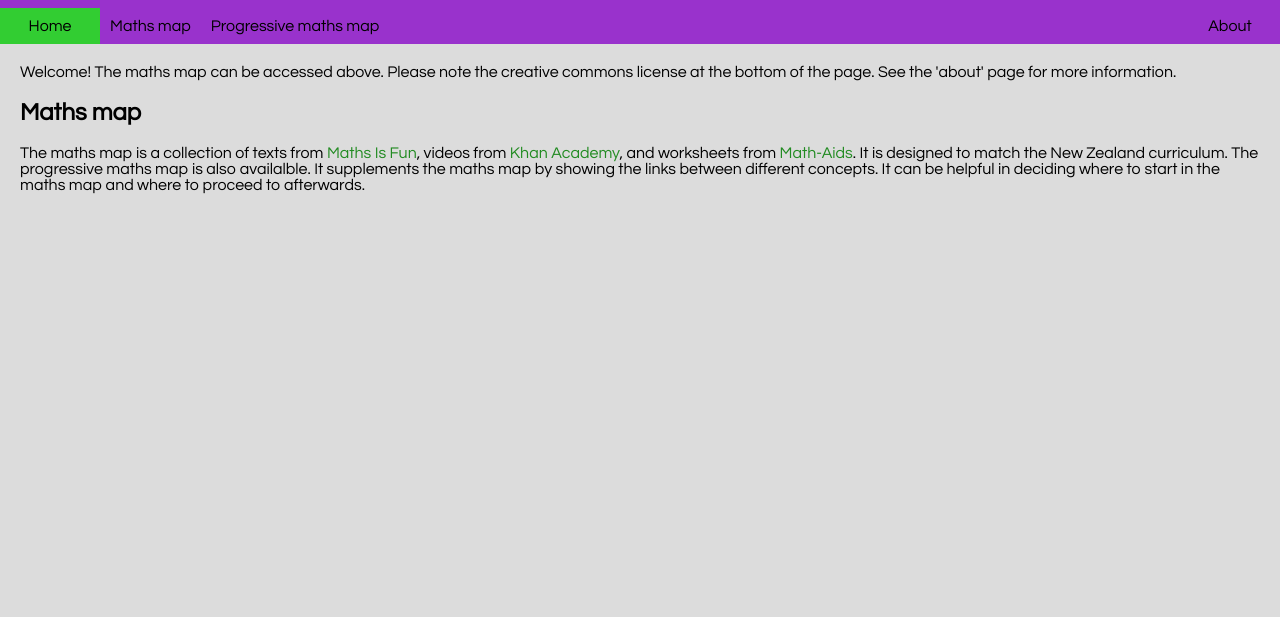
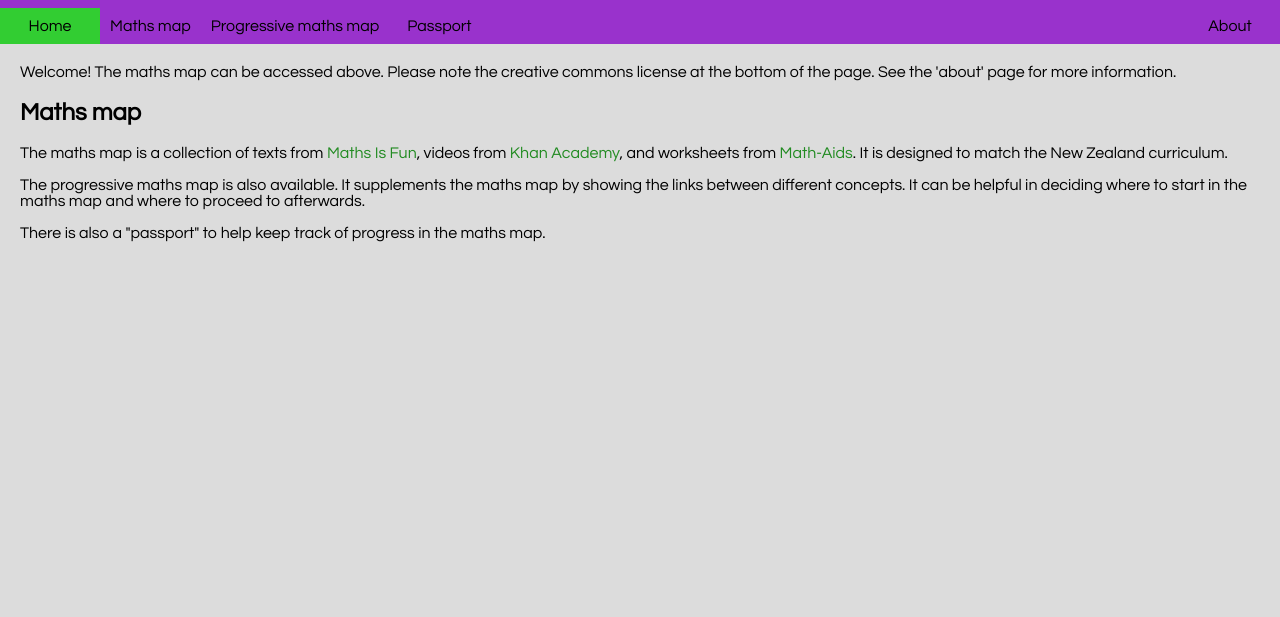
Before and after one commit to DavidStarshaw/DavidStarshaw.github.io, a plain HTML site: page junior_maths/junior_maths.html in a window 1280 px wide. Shown: the part 45-662 px from the top of the page. Drawn offline with Linux system fonts and the light colour scheme.

Commit message:
Adding passport

```diff
--- a/junior_maths/junior_maths.html
+++ b/junior_maths/junior_maths.html
@@ -17,6 +17,7 @@
 		<li><a class=active href=kawakawa_maths.html>Home</a></li>
 		<li><a href="../kawakawa_maths/Online maths map/Kawakawa Maths Map.htm" target=_blank>Maths map</a></li>
 		<li><a href=https://drive.google.com/file/d/0B5fpCjW4UJEmVkNaWUJ0Y3UxNjA/view?usp=sharing target=_blank>Progressive maths map</a></li>
+		<li><a href=../kawakawa_maths/Passport.pdf target=_blank>Passport</a></li>
 		<li class=right><a href=about_junior_maths.html>About</a></li>
 	</ul>
 </nav>
@@ -27,7 +28,13 @@
 	</p>
 	<h2>Maths map</h2>
 	<p>
-		The maths map is a collection of texts from <a href=http://www.mathsisfun.com target=_blank>Maths Is Fun</a>, videos from <a href=http://www.khanacademy.org target=_blank>Khan Academy</a>, and worksheets from <a href=http://www.math-aids.com target=_blank>Math-Aids</a>. It is designed to match the New Zealand curriculum. The progressive maths map is also availalble. It supplements the maths map by showing the links between different concepts. It can be helpful in deciding where to start in the maths map and where to proceed to afterwards.
+		The maths map is a collection of texts from <a href=http://www.mathsisfun.com target=_blank>Maths Is Fun</a>, videos from <a href=http://www.khanacademy.org target=_blank>Khan Academy</a>, and worksheets from <a href=http://www.math-aids.com target=_blank>Math-Aids</a>. It is designed to match the New Zealand curriculum.
+	</p>
+	<p>
+		The progressive maths map is also available. It supplements the maths map by showing the links between different concepts. It can be helpful in deciding where to start in the maths map and where to proceed to afterwards.
+	</p>
+	<p>
+		There is also a "passport" to help keep track of progress in the maths map.
 	</p>
 </section>
 
```
Also changed, not shown: kawakawa_maths/kawakawa_maths.html (+8 -1 lines), 1 other file.
